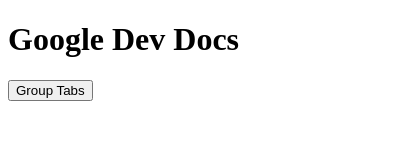
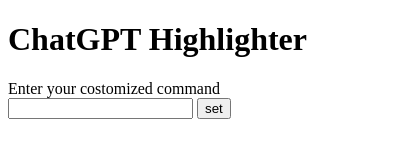
Before and after one commit to shino022/chrome-extension, a browser extension: page client/popup/popup.html in a window 400 px wide. Drawn offline with Linux system fonts and the light colour scheme.

Commit message:
Add HTML skeleton

```diff
--- a/client/popup/popup.html
+++ b/client/popup/popup.html
@@ -15,10 +15,12 @@
         </a>
       </li>
     </template>
-
-    <h1>Google Dev Docs</h1>
-    <button>Group Tabs</button>
-    <ul></ul>
+    <form>
+      <h1>ChatGPT Highlighter</h1>
+      <label for="command">Enter your costomized command</label>
+      <input type="text" name="command" id="command">
+      <button>set</button>
+    </form>
 
     <script src="./popup.js" type="module"></script>
   </body>
```
Also changed, not shown: client/popup/popup.css (+0 -16 lines).
